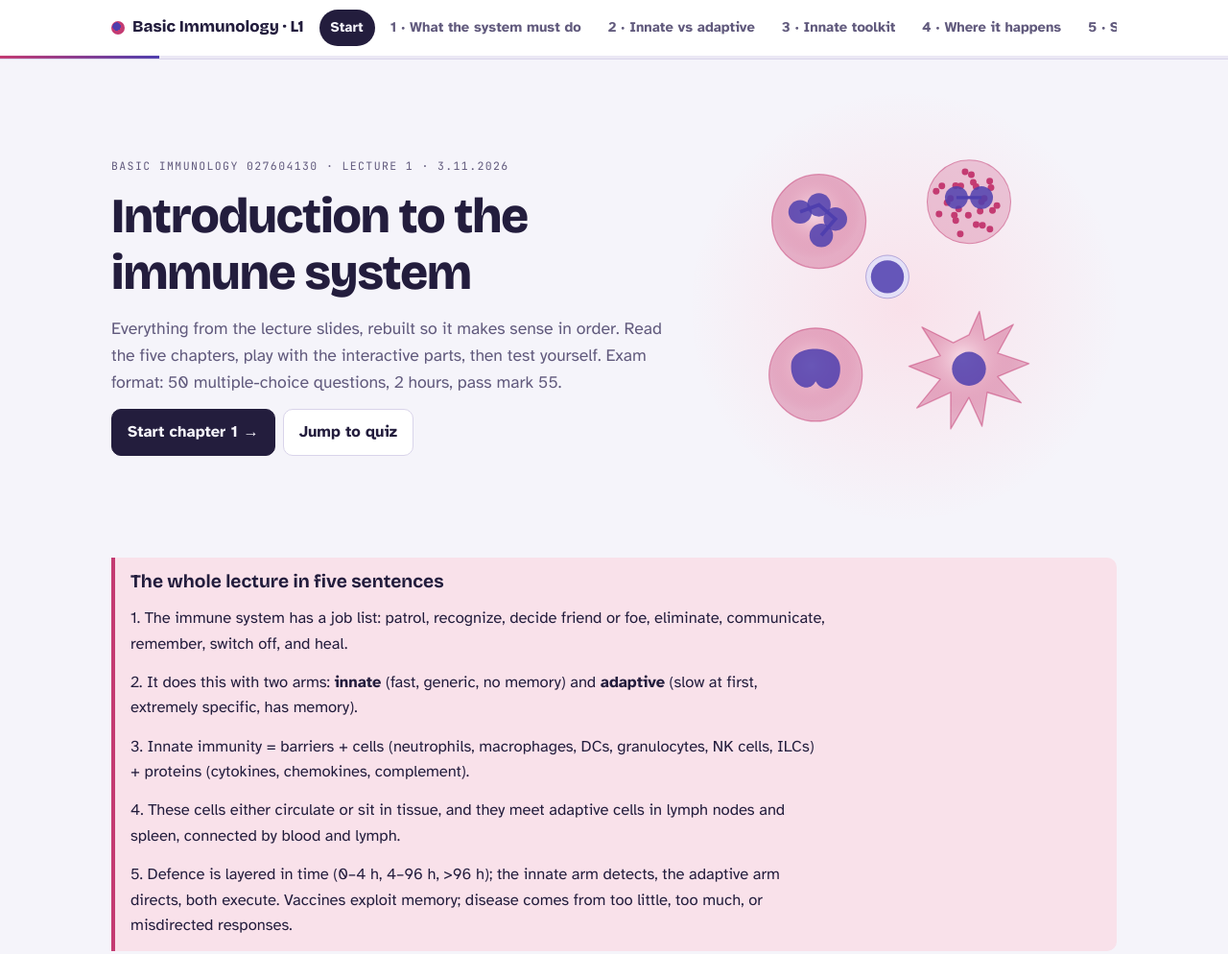
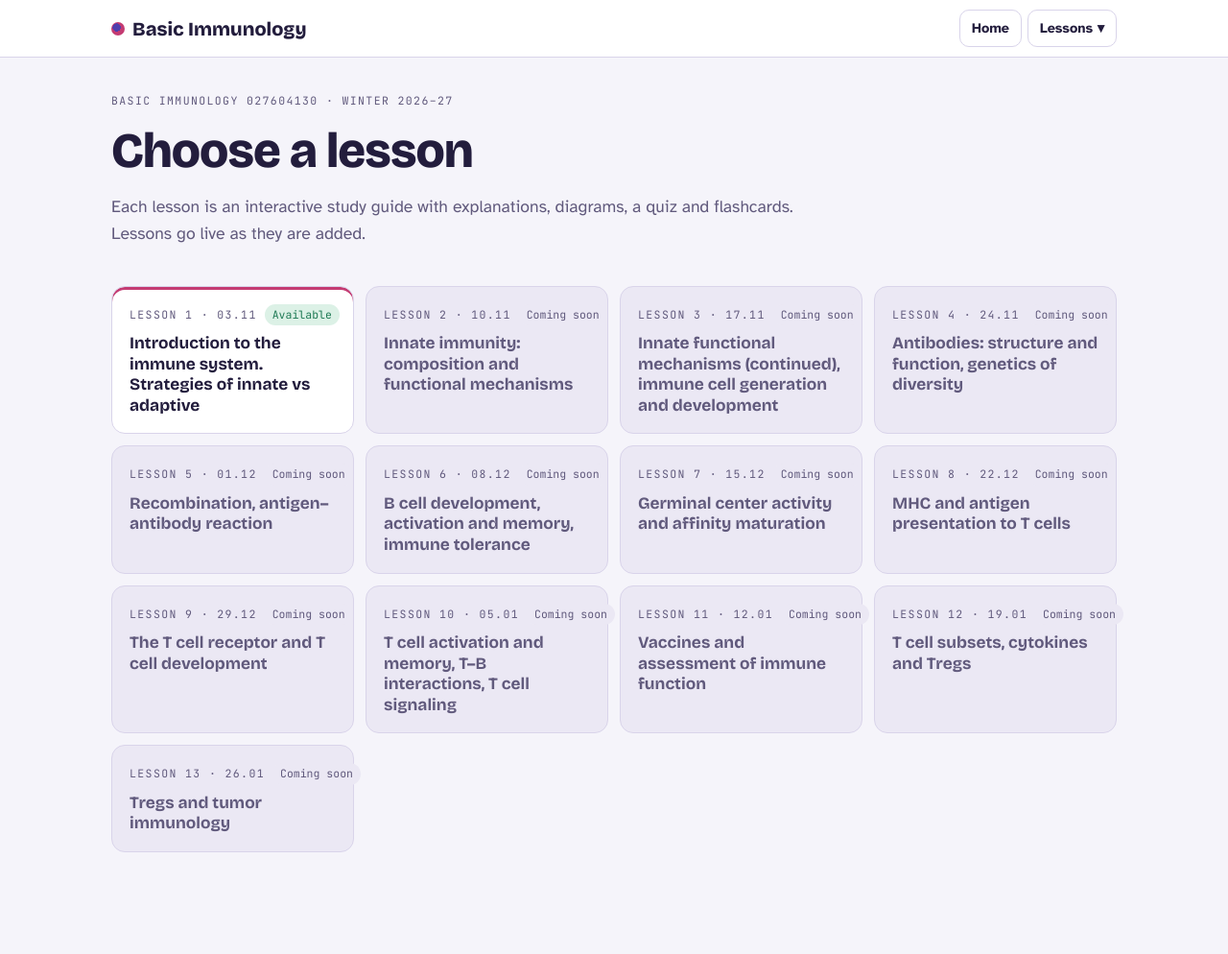
Before and after one commit to DanScharf/Immunology, a plain HTML site: page index.html in a window 1280 px wide. Shown: the top 994 px of the page at 96% size. After the commit the page ends 968 px from the top, so only its background shows below. Drawn offline with nearby package versions, Linux system fonts and the light colour scheme.

Commit message:
Add files via upload

```diff
--- a/index.html
+++ b/index.html
@@ -51,7 +51,25 @@ button{font:inherit;color:inherit;cursor:pointer}
 
 /* header + nav */
 header.top{background:var(--surface);border-bottom:1px solid var(--line);position:sticky;top:env(safe-area-inset-top,0px);z-index:5}
-.bar{display:flex;align-items:center;gap:16px;padding-block:10px}
+.bar{display:flex;align-items:center;justify-content:space-between;gap:12px;padding-block:10px}
+.brand{font-size:1.25rem!important}
+.hactions{display:flex;gap:6px;align-items:center}
+.hbtn{display:inline-flex;align-items:center;padding:7px 12px;border-radius:10px;border:1px solid var(--line);background:var(--surface);color:var(--ink);text-decoration:none;font-weight:700;font-size:.9rem;cursor:pointer;list-style:none;white-space:nowrap}
+.hbtn::-webkit-details-marker{display:none}
+.hbtn:hover{border-color:var(--hema)}
+.lmenu{position:relative}
+.lmenu-pop{position:absolute;right:0;top:calc(100% + 6px);width:min(340px,calc(100vw - 32px));max-height:70vh;overflow:auto;background:var(--surface);border:1px solid var(--line);border-radius:12px;box-shadow:0 10px 30px rgba(20,10,50,.18);padding:6px;display:flex;flex-direction:column;gap:2px}
+.lmenu-pop a,.lmenu-pop .dis{display:flex;gap:10px;align-items:baseline;padding:8px 10px;border-radius:8px;text-decoration:none;color:var(--ink);font-size:.92rem;line-height:1.3}
+.lmenu-pop a:hover{background:var(--sunk)}
+.lmenu-pop .dis{color:var(--muted);opacity:.7}
+.lmenu-pop .mono{flex:none;width:2.2em;color:var(--muted)}
+.lmenu-pop .home{border-bottom:1px solid var(--line);border-radius:8px 8px 0 0;font-weight:700}
+.sub{border-top:1px solid var(--line);background:var(--bg)}
+.subbar{display:flex;align-items:center;gap:16px;padding-block:8px;flex-wrap:wrap}
+.subtitle{display:flex;flex-direction:column;min-width:0;line-height:1.25}
+.subname{font-family:var(--f-display);font-weight:700;font-size:.98rem}
+.subbar>nav.tabs{max-width:100%}
+@media (max-width:760px){.subbar{flex-direction:column;align-items:stretch;gap:6px;flex-wrap:nowrap}.subbar>nav.tabs{width:100%;flex:none}.brand{font-size:1.05rem!important}}
 .brand{font-family:var(--f-display);font-weight:800;font-size:1.05rem;white-space:nowrap;display:flex;align-items:center;gap:8px}
 .brand i{width:14px;height:14px;border-radius:50%;background:radial-gradient(circle at 40% 40%,var(--hema) 0 35%,var(--eosin) 36%);display:inline-block}
 nav.tabs{display:flex;gap:4px;overflow-x:auto;scrollbar-width:none;flex:1;min-width:0}
@@ -178,6 +196,17 @@ details.reveal{background:var(--surface);border:1px solid var(--line);border-rad
 details.reveal summary{cursor:pointer;font-weight:700}
 details.reveal[open] summary{margin-bottom:8px}
 
+/* lesson picker */
+.lessons{display:grid;grid-template-columns:repeat(auto-fill,minmax(250px,1fr));gap:12px}
+.lesson{display:flex;flex-direction:column;gap:8px;padding:18px;border-radius:14px;border:1px solid var(--line);background:var(--surface);text-decoration:none;color:var(--ink);min-width:0}
+a.lesson:hover{border-color:var(--eosin);transform:translateY(-2px)}
+a.lesson{transition:transform .15s,border-color .15s;box-shadow:inset 0 3px 0 var(--eosin)}
+.lesson.soon{background:var(--sunk);color:var(--muted)}
+.lesson .lt{font-family:var(--f-display);font-weight:700;font-size:1.08rem;line-height:1.25}
+.lesson .lm{display:flex;justify-content:space-between;gap:8px;align-items:center}
+.lesson .lm .eyebrow{white-space:nowrap}
+.pill.live{background:var(--good-soft);color:var(--good)}
+.brand{text-decoration:none;color:var(--ink)}
 /* quiz */
 .qcard{max-width:760px}
 .qopts{display:flex;flex-direction:column;gap:8px}
@@ -214,10 +243,19 @@ details.reveal[open] summary{margin-bottom:8px}
 
 <header class="top">
   <div class="wrap bar">
-    <div class="brand"><i></i>Basic Immunology · L1</div>
-    <nav class="tabs" id="tabs" aria-label="Chapters"></nav>
+    <a class="brand" href="#home"><i></i>Basic Immunology</a>
+    <div class="hactions">
+      <a class="hbtn" href="#home">Home</a>
+      <details class="lmenu" id="lmenu"><summary class="hbtn">Lessons ▾</summary><div class="lmenu-pop" id="lmenupop"></div></details>
+    </div>
   </div>
-  <div class="prog"><span id="progbar" style="width:0"></span></div>
+  <div class="sub" id="sub">
+    <div class="wrap subbar">
+      <div class="subtitle"><span class="eyebrow" id="subnum">Lesson 1 · 03.11</span><span class="subname" id="subname">Introduction to the immune system</span></div>
+      <nav class="tabs" id="tabs" aria-label="Chapters"></nav>
+    </div>
+  </div>
+  <div class="prog" id="prog"><span id="progbar" style="width:0"></span></div>
 </header>
 
 <main class="wrap" id="main"></main>
@@ -351,9 +389,26 @@ const GLOSS = [
  ['Lysozyme','Enzyme in tears and saliva that destroys bacterial cell walls.']
 ];
 
+/* ---------- lessons ---------- */
+const LESSONS = [
+ [1,'03.11','Introduction to the immune system. Strategies of innate vs adaptive','start'],
+ [2,'10.11','Innate immunity: composition and functional mechanisms'],
+ [3,'17.11','Innate functional mechanisms (continued), immune cell generation and development'],
+ [4,'24.11','Antibodies: structure and function, genetics of diversity'],
+ [5,'01.12','Recombination, antigen–antibody reaction'],
+ [6,'08.12','B cell development, activation and memory, immune tolerance'],
+ [7,'15.12','Germinal center activity and affinity maturation'],
+ [8,'22.12','MHC and antigen presentation to T cells'],
+ [9,'29.12','The T cell receptor and T cell development'],
+ [10,'05.01','T cell activation and memory, T–B interactions, T cell signaling'],
+ [11,'12.01','Vaccines and assessment of immune function'],
+ [12,'19.01','T cell subsets, cytokines and Tregs'],
+ [13,'26.01','Tregs and tumor immunology']
+];
+
 /* ---------- views ---------- */
 const VIEWS = [
- {id:'start',label:'Start'},
+ {id:'start',label:'Overview'},
  {id:'requirements',label:'1 · What the system must do'},
  {id:'two-arms',label:'2 · Innate vs adaptive'},
  {id:'innate',label:'3 · Innate toolkit'},
@@ -371,10 +426,21 @@ const nl = s=>esc(s).replace(/\n/g,'<br>');
 
 function nextBar(i){
   const p=VIEWS[i-1], n=VIEWS[i+1];
-  return `<div class="next">${p?`<a class="btn" href="#${p.id}">← ${p.label}</a>`:'<span></span>'}${n?`<a class="btn primary" href="#${n.id}">${n.label} →</a>`:''}</div>`;
+  return `<div class="next">${p?`<a class="btn" href="#${p.id}">← ${p.label}</a>`:'<a class="btn" href="#home">← All lessons</a>'}${n?`<a class="btn primary" href="#${n.id}">${n.label} →</a>`:''}</div>`;
 }
 
 const R = {};
+
+R.home = ()=>`
+<section class="view">
+  <div class="stack">
+    <span class="eyebrow">Basic Immunology 027604130 · winter 2026–27</span>
+    <h1>Choose a lesson</h1>
+    <p class="lead">Each lesson is an interactive study guide with explanations, diagrams, a quiz and flashcards. Lessons go live as they are added.</p>
+  </div>
+  <div class="lessons">${LESSONS.map(l=>{const open=!!l[3];const inner=`<div class="lm"><span class="eyebrow">Lesson ${l[0]} · ${l[1]}</span><span class="pill ${open?'live':''}">${open?'Available':'Coming soon'}</span></div><span class="lt">${l[2]}</span>`;
+    return open?`<a class="lesson" href="#${l[3]}">${inner}</a>`:`<div class="lesson soon" aria-disabled="true">${inner}</div>`}).join('')}</div>
+</section>`;
 
 R.start = ()=>`
 <section class="view">
@@ -403,16 +469,6 @@ R.start = ()=>`
     <p>5. Defence is layered in time (0–4 h, 4–96 h, &gt;96 h); the innate arm detects, the adaptive arm directs, both execute. Vaccines exploit memory; disease comes from too little, too much, or misdirected responses.</p>
   </div>
 
-  <div class="stack">
-    <h2>Course map</h2>
-    <p class="lead">Coordinator Prof. Doron Melamed · lecturers Prof. Debby Yablonski, Dr Ari Glasner · Tuesdays 11:30–14:30. Books: Janeway's Immunobiology; Abbas, Cellular and Molecular Immunology.</p>
-    <div class="tablewrap"><table>
-      <thead><tr><th>Wk</th><th>Date</th><th>Lecturer</th><th>Topic</th></tr></thead>
-      <tbody>${[
-        [1,'03.11','Glasner','Intro; innate vs adaptive strategies  ← you are here'],[2,'10.11','Glasner','Innate immunity: composition and mechanisms'],[3,'17.11','Glasner','Innate mechanisms (cont.), immune cell development'],[4,'24.11','Melamed','Antibodies: structure, function, genetics of diversity'],[5,'01.12','Melamed','Recombination, antigen–antibody reaction'],[6,'08.12','Melamed','B cell development, activation, memory, tolerance'],[7,'15.12','Melamed','Germinal centre, affinity maturation'],[8,'22.12','Yablonski','MHC and antigen presentation'],[9,'29.12','Yablonski','TCR and T cell development'],[10,'05.01','Yablonski','T cell activation, memory, T–B interaction, signaling'],[11,'12.01','Yablonski','Vaccines and assessing immune function'],[12,'19.01','Glasner','T cell subsets, cytokines, Tregs'],[13,'26.01','Glasner','Tregs and tumour immunology']
-      ].map(r=>`<tr${r[0]===1?' style="background:var(--eosin-soft)"':''}><td class="mono">${r[0]}</td><td class="mono">${r[1]}</td><td>${r[2]}</td><td>${r[3]}</td></tr>`).join('')}</tbody>
-    </table></div>
-  </div>
   ${nextBar(0)}
 </section>`;
 
@@ -746,9 +802,15 @@ function fcInit(){
 document.addEventListener('keydown',e=>{if(!$('#flip')||e.target.tagName==='INPUT')return;if(e.key==='ArrowRight')$('#fcnext').click();if(e.key==='ArrowLeft')$('#fcprev').click();});
 
 /* ---------- router ---------- */
+$('#lmenupop').innerHTML='<a class="home" href="#home">All lessons</a>'+LESSONS.map(l=>l[3]?`<a href="#${l[3]}"><span class="mono">${l[0]}</span>${l[2]}</a>`:`<div class="dis"><span class="mono">${l[0]}</span><span>${l[2]} · soon</span></div>`).join('');
+document.addEventListener('click',e=>{const m=$('#lmenu');if(m.open&&!m.contains(e.target))m.open=false;});
 $('#tabs').innerHTML=VIEWS.map(v=>`<a href="#${v.id}" data-v="${v.id}">${v.label}</a>`).join('');
 function route(){
-  const id=(location.hash||'#start').slice(1);const v=VIEWS.find(x=>x.id===id)||VIEWS[0];
+  const id=(location.hash||'#home').slice(1);
+  const inLesson=VIEWS.some(x=>x.id===id);
+  $('#sub').hidden=!inLesson; $('#prog').hidden=!inLesson; $('#lmenu').open=false;
+  if(!inLesson){$('#main').innerHTML=R.home();window.scrollTo(0,0);return;}
+  const v=VIEWS.find(x=>x.id===id);
   $('#main').innerHTML=R[v.id]();INIT[v.id]&&INIT[v.id]();
   document.querySelectorAll('#tabs a').forEach(a=>{const on=a.dataset.v===v.id;a.toggleAttribute('aria-current',on);if(on){a.setAttribute('aria-current','page');a.scrollIntoView({block:'nearest',inline:'center'})}});
   visited.add(v.id);try{localStorage.setItem('imm1-visited',JSON.stringify([...visited]))}catch(e){}
```
